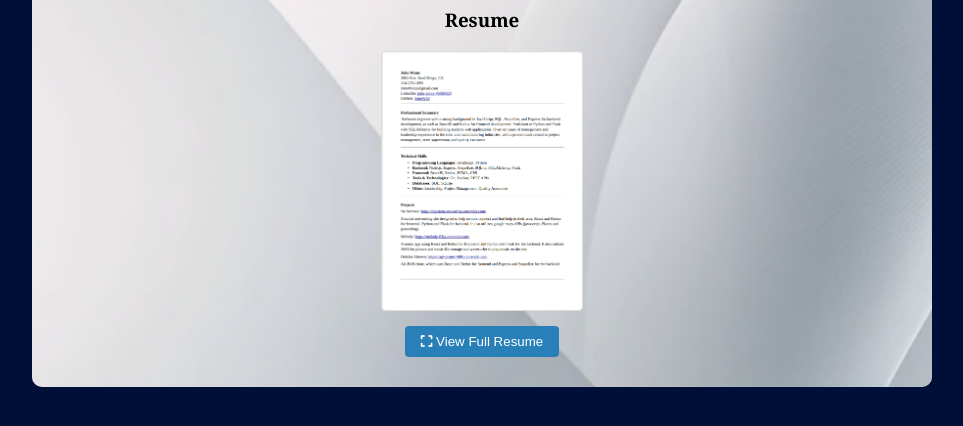
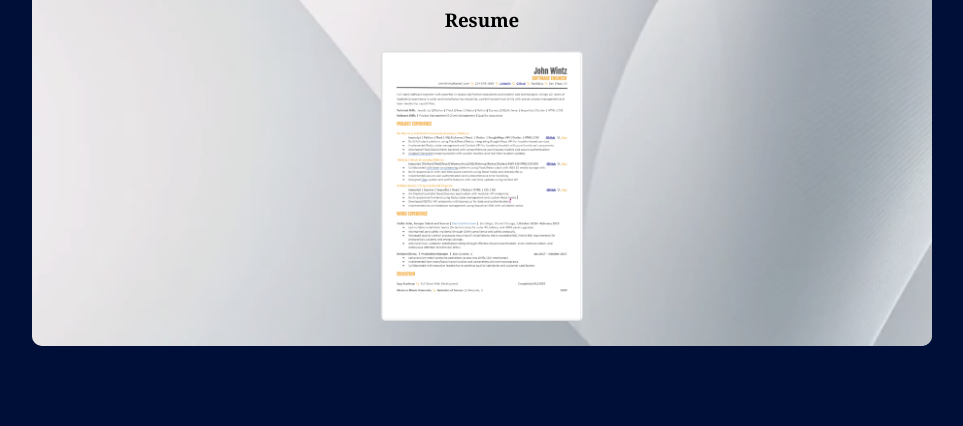
Before and after one commit to JohnW44/Resume-Page, a plain HTML site: page index.html in a window 1280 px wide. Shown: the part 3298-3724 px from the top of the page, without its empty margins (308-1271 px from the left). After the commit the page ends 3696 px from the top, so only its background shows below. Drawn offline with nearby package versions, Linux system fonts and the light colour scheme.

Commit message:
Update index.html

```diff
--- a/index.html
+++ b/index.html
@@ -175,16 +175,13 @@
             <div class="resume-section">
                 <h3>Resume</h3>
                 <div class="resume-container">
-                    <div class="resume-preview" id="resumePreview">
-                        <img src="./site-pics/resumeSample.png" alt="Resume Preview" class="resume-thumbnail">
-                        <button class="expand-button" onclick="openResume()">
-                            <i class="fas fa-expand"></i> View Full Resume
-                        </button>
+                    <div class="resume-preview" id="resumePreview" onClick="openResume()">
+                        <img src="./site-pics/ResumeSample1.png" alt="Resume Preview" class="resume-thumbnail">
                     </div>
                     <div class="resume-modal" id="resumeModal">
                         <div class="modal-content">
                             <span class="close-button" onclick="closeResume()">&times;</span>
-                            <embed src="./site-pics/johnwintzresume.pdf" type="application/pdf" width="100%" height="100%">
+                            <embed src="./site-pics/JohnWintzResume20251.pdf" type="application/pdf" width="100%" height="100%">
                         </div>
                     </div>
                 </div>
```
